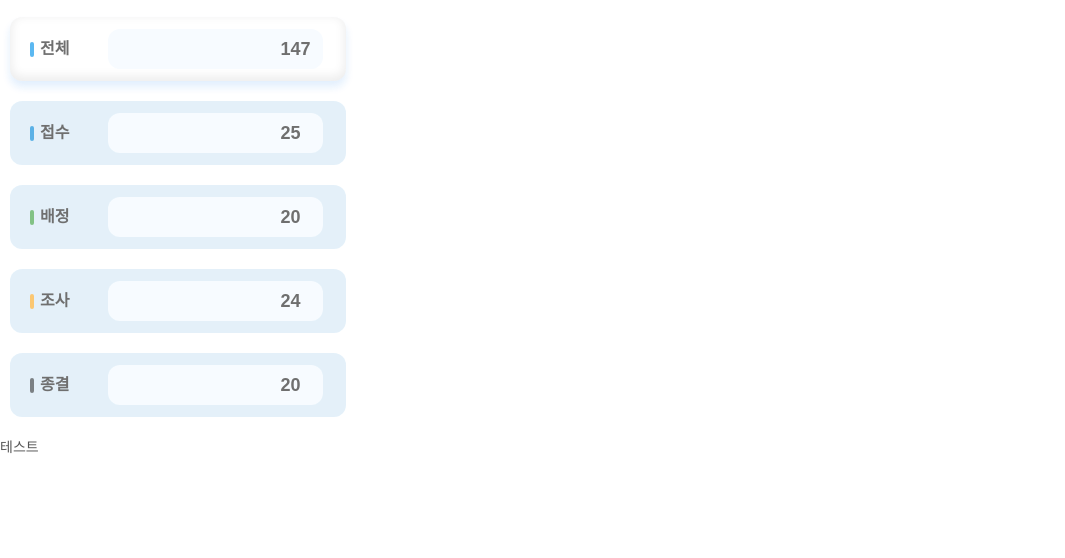
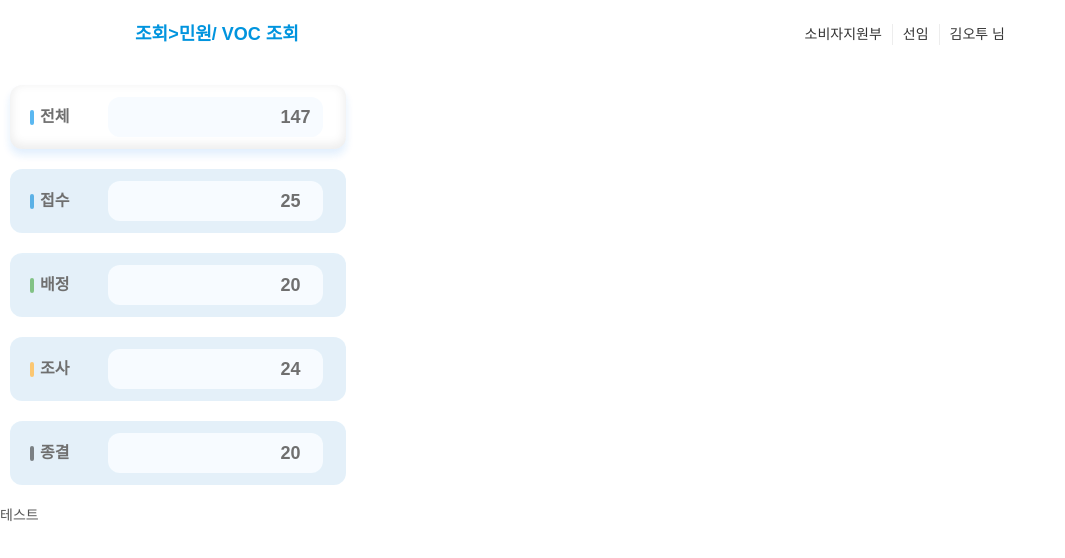
Before and after one commit to csdp0106o2ux/sinhanProject, a React (Create React App) app: page / in a window 1280 px wide. Shown: the top 558 px of the page, without its empty margins (0-1065 px from the left). Built offline with nearby package versions, Linux system fonts and the light colour scheme.

Commit message:
feat: add Header components

```diff
--- /dev/null
+++ b/src/components/header/Header.jsx
@@ -0,0 +1,53 @@
+import React from 'react';
+import { styled } from 'styled-components';
+
+const Container = styled.div`
+    padding: 0 275px 0 135px;
+    width: 100%;
+    height: 68px;
+    display: flex;
+    justify-content: space-between;
+    align-items: center;
+    z-index: 2;
+`;
+
+const Title = styled.span`
+    font-size: 18px;
+    font-weight: bold;
+    font-stretch: normal;
+    font-style: normal;
+    line-height: 1.56;
+    letter-spacing: normal;
+    color: ${(props) => props.theme.lightPacificBlue};
+`;
+
+const SubTitleWrap = styled.div`
+    display: flex;
+    justify-content: space-between;
+`;
+
+const SubTitle = styled.span`
+    font-size: 14px;
+    font-weight: normal;
+    font-stretch: normal;
+    font-style: normal;
+    line-height: 1.5;
+    letter-spacing: normal;
+    color: ${(props) => props.theme.nightRider};
+    ${({ border }) => border && 'padding: 0 10px; margin: 0 10px; border-left: 1px; border-right: 1px; border-style: solid; border-color: #EDEDED'};
+`;
+
+const Header = () => {
+    return (
+        <Container>
+            <Title>조회{'>'}민원/ VOC 조회</Title>
+            <SubTitleWrap>
+                <SubTitle>소비자지원부</SubTitle>
+                <SubTitle border>선임</SubTitle>
+                <SubTitle>김오투 님</SubTitle>
+            </SubTitleWrap>
+        </Container>
+    );
+};
+
+export default Header;
--- /dev/null
+++ b/src/components/index.jsx
@@ -0,0 +1 @@
+export { default as Header } from './header/Header';
--- a/src/pages/goodTab3/index.jsx
+++ b/src/pages/goodTab3/index.jsx
@@ -1,6 +1,7 @@
 import React, { useEffect, useState } from 'react';
 
 import CategoryLabel from './components/CategoryLabel';
+import { Header } from '../../components';
 import { Container, ResetText } from './components/style';
 
 const GoodTab3 = () => {
@@ -45,6 +46,7 @@ const GoodTab3 = () => {
 
     return (
         <Container>
+            <Header />
             {data?.map((item, idx) => (
                 <CategoryLabel key={idx} checked={item.checked} title={item.title} num={item.num} />
             ))}
--- a/src/styles/theme.jsx
+++ b/src/styles/theme.jsx
@@ -7,13 +7,16 @@ const size = {
 const theme = {
     white: '#FFFFFF',
     lightningYellow: '#F9A824',
+    whisper: '#EDEDED',
     nero: '#1F1F1F',
     mirage: '#323A40',
+    nightRider: '#333333',
     darkGray: '#595959',
     dimGray: '#555555',
     fruitSalad: '#3DA141',
     aliceBlue: '#F3FAFF',
     dodgerBlue: '#0091EA',
+    lightPacificBlue: '#0094DE',
     pacificBlue: '#0086D9',
     pattensBlue: '#D5E9F7',
 };
```
